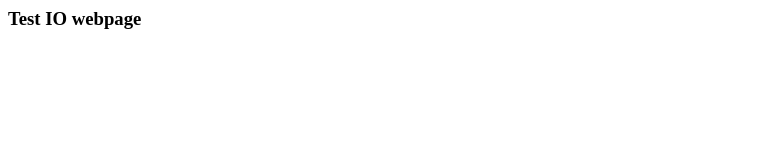
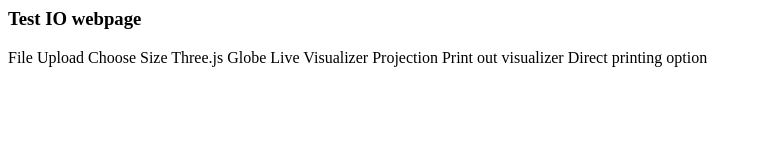
Before and after one commit to RENYREYNOLDSON/maptoglobe, a plain HTML site: page index.html in a window 1280 px wide. Shown: the whole page, without its empty margins (0-762 px from the left). Drawn offline with Linux system fonts and the light colour scheme.

Commit message:
Added initial commit

```diff
--- a/index.html
+++ b/index.html
@@ -3,5 +3,10 @@
         <h3>
             Test IO webpage
         </h3>
+        File Upload
+        Choose Size
+        Three.js Globe Live Visualizer
+        Projection Print out visualizer
+        Direct printing option
     </body>
 </html>
```
